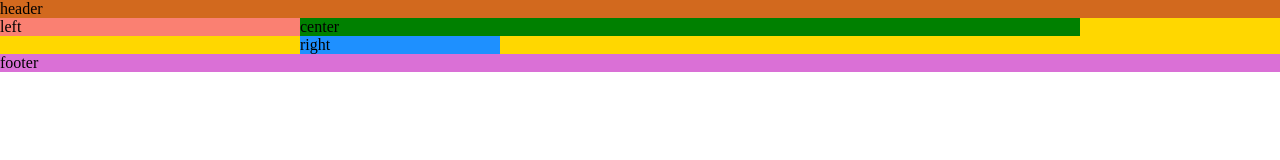
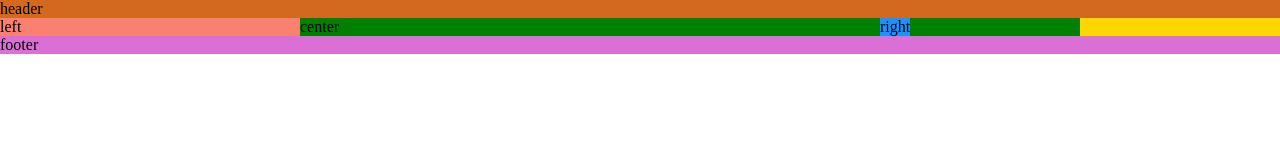
Before and after one commit to colin-bryant/CodeWithMoshx2024, a plain HTML site: page 1.终极 HTML & CSS 课程 -- Mosh/P4 第二部分 CH5 排版 1:36:57/6.圣杯布局-float.html in a window 1280 px wide. Drawn offline with Linux system fonts and the light colour scheme.

Commit message:
2024年5月18日 00:04

```diff
--- a/1.终极 HTML & CSS 课程 -- Mosh/P4 第二部分 CH5 排版 1:36:57/6.圣杯布局-float.html
+++ b/1.终极 HTML & CSS 课程 -- Mosh/P4 第二部分 CH5 排版 1:36:57/6.圣杯布局-float.html
@@ -35,10 +35,11 @@
             left: -300px;
         }
         .right{
-
-            width: 200px;
+            /* position: relative;
+            right: -200px;
+            width: 200px; */
             background-color: dodgerblue;
-            margin-right:-150px;
+            margin-left:-200px;
         }
         .header{
             background-color: chocolate;
```
